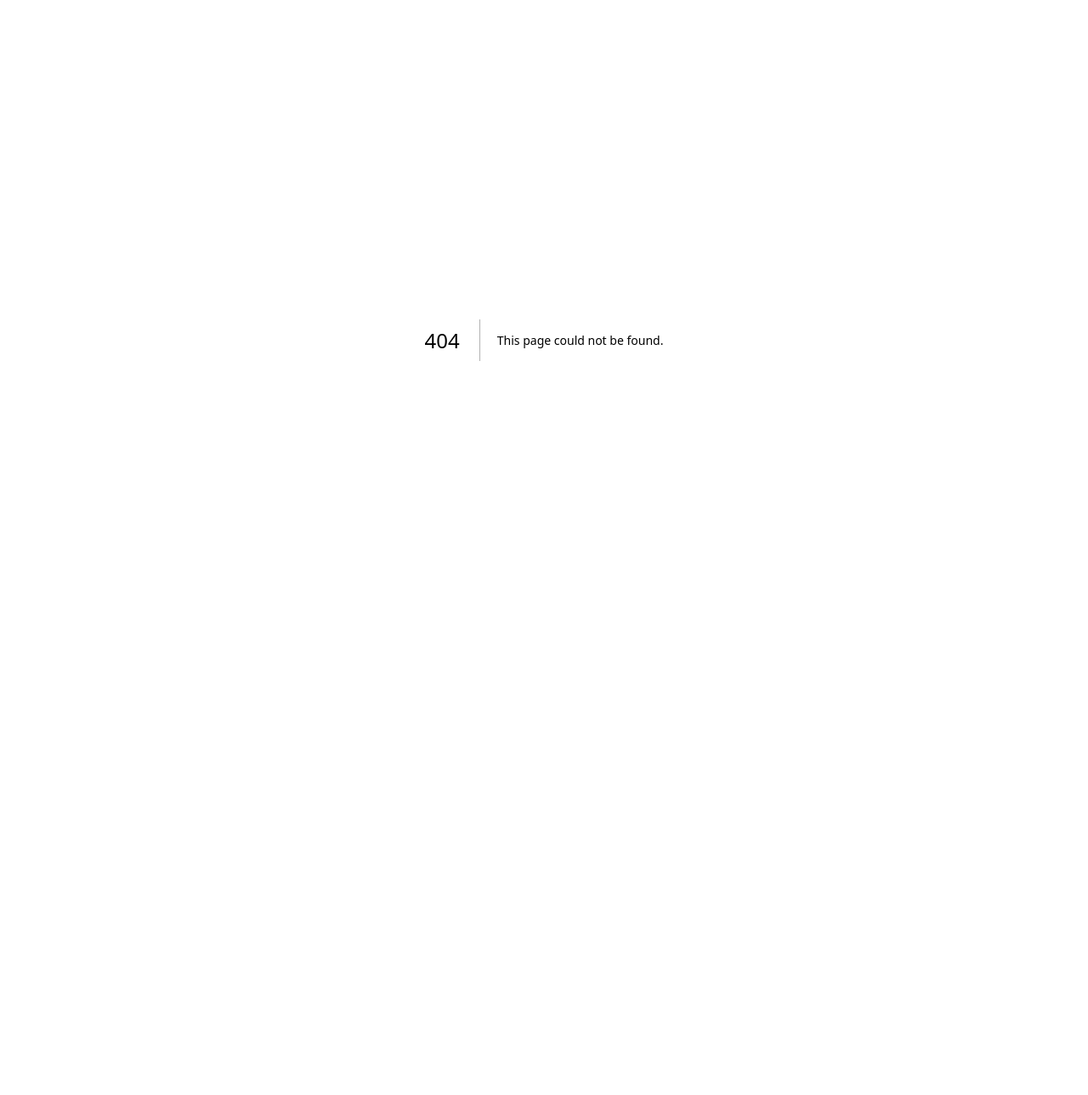
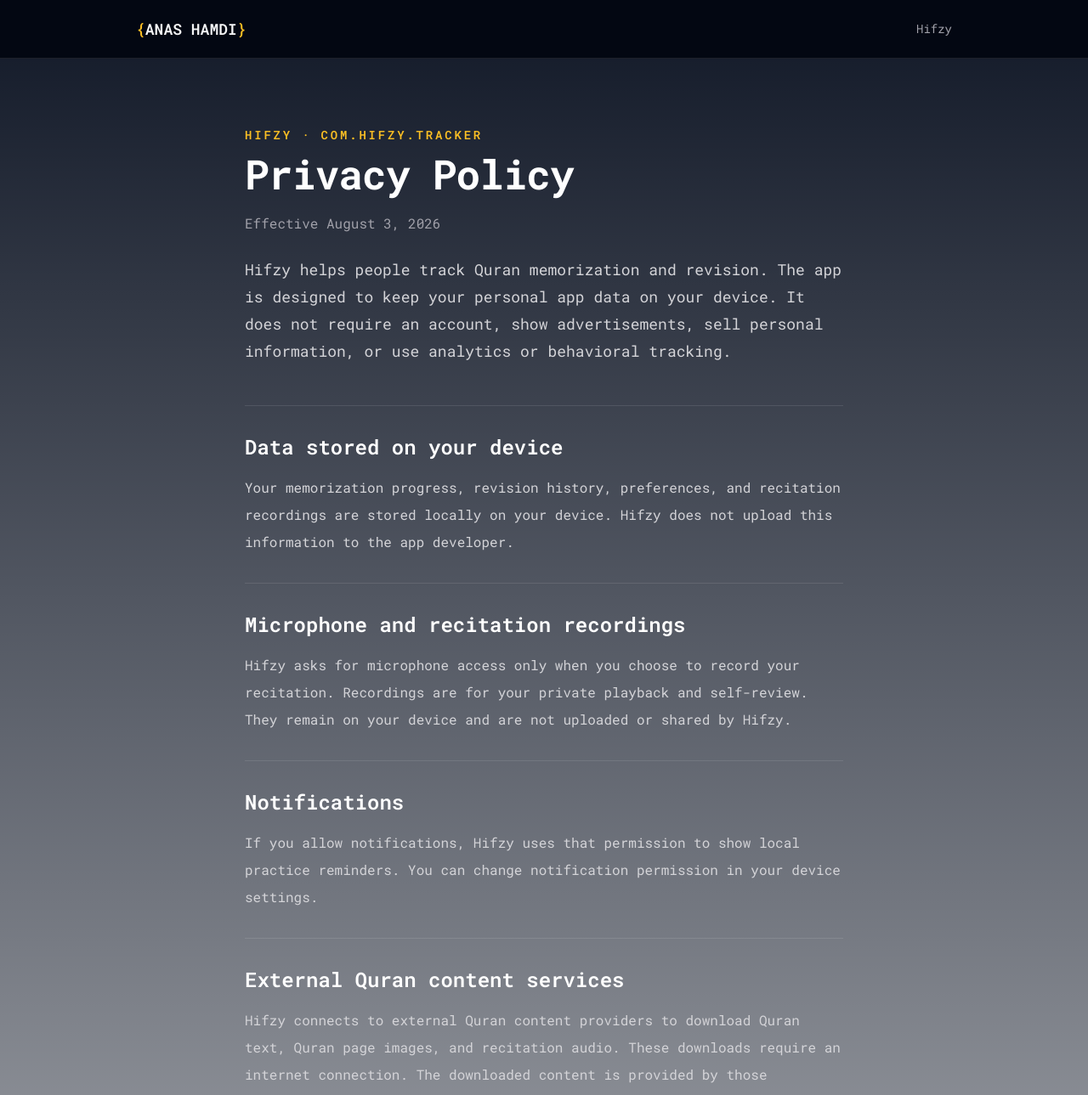
Before and after one commit to anashamdiosman/next-portfolio, a Next.js app: page /hifzy/privacy in a window 1280 px wide. Before the commit this address had no page. Shown: the top 1289 px of the page at 85% size. Before the commit the page ends 800 px from the top, so only its background shows below. Built offline with nearby package versions, Linux system fonts and the light colour scheme; no server answers.

Commit message:
feat: add privacy policy page and footer link

```diff
--- /dev/null
+++ b/pages/hifzy/privacy.tsx
@@ -0,0 +1,177 @@
+import Head from "next/head";
+import Link from "next/link";
+import { Roboto_Mono } from "next/font/google";
+
+const roboto = Roboto_Mono({ subsets: ["latin"] });
+
+const siteUrl = process.env.NEXT_PUBLIC_SITE_URL?.replace(/\/$/, "");
+const canonicalUrl = siteUrl
+  ? `${siteUrl}/hifzy/privacy`
+  : "/hifzy/privacy";
+
+export default function HifzyPrivacyPolicy() {
+  return (
+    <>
+      <Head>
+        <title>Privacy Policy | Hifzy</title>
+        <meta
+          name="description"
+          content="Learn how Hifzy handles Quran memorization progress, recordings, reminders, and other app data."
+        />
+        <meta name="robots" content="index, follow" />
+        <link rel="canonical" href={canonicalUrl} />
+        <meta property="og:type" content="website" />
+        <meta property="og:title" content="Privacy Policy | Hifzy" />
+        <meta
+          property="og:description"
+          content="Privacy information for the Hifzy Quran memorization and revision app."
+        />
+        <meta property="og:url" content={canonicalUrl} />
+      </Head>
+
+      <main
+        className={`${roboto.className} min-h-screen bg-gray-900 text-zinc-100`}
+      >
+        <header className="border-b border-white/10 bg-gray-950">
+          <div className="mx-auto flex max-w-5xl items-center justify-between px-5 py-5 sm:px-8">
+            <Link
+              href="/"
+              className="text-lg font-semibold transition-colors hover:text-amber-300"
+            >
+              <span className="text-amber-400">{"{"}</span>
+              ANAS HAMDI
+              <span className="text-amber-400">{"}"}</span>
+            </Link>
+            <span className="text-sm text-zinc-400">Hifzy</span>
+          </div>
+        </header>
+
+        <article className="mx-auto max-w-3xl px-5 py-14 sm:px-8 sm:py-20">
+          <div className="mb-12">
+            <p className="mb-3 text-sm font-semibold uppercase tracking-[0.2em] text-amber-400">
+              Hifzy · com.hifzy.tracker
+            </p>
+            <h1 className="text-4xl font-bold tracking-tight text-white sm:text-5xl">
+              Privacy Policy
+            </h1>
+            <p className="mt-5 text-base leading-7 text-zinc-400">
+              Effective August 3, 2026
+            </p>
+            <p className="mt-6 text-lg leading-8 text-zinc-300">
+              Hifzy helps people track Quran memorization and revision. The app
+              is designed to keep your personal app data on your device. It does
+              not require an account, show advertisements, sell personal
+              information, or use analytics or behavioral tracking.
+            </p>
+          </div>
+
+          <PolicySection title="Data stored on your device">
+            <p>
+              Your memorization progress, revision history, preferences, and
+              recitation recordings are stored locally on your device. Hifzy
+              does not upload this information to the app developer.
+            </p>
+          </PolicySection>
+
+          <PolicySection title="Microphone and recitation recordings">
+            <p>
+              Hifzy asks for microphone access only when you choose to record
+              your recitation. Recordings are for your private playback and
+              self-review. They remain on your device and are not uploaded or
+              shared by Hifzy.
+            </p>
+          </PolicySection>
+
+          <PolicySection title="Notifications">
+            <p>
+              If you allow notifications, Hifzy uses that permission to show
+              local practice reminders. You can change notification permission
+              in your device settings.
+            </p>
+          </PolicySection>
+
+          <PolicySection title="External Quran content services">
+            <p>
+              Hifzy connects to external Quran content providers to download
+              Quran text, Quran page images, and recitation audio. These
+              downloads require an internet connection. The downloaded content
+              is provided by those independent services, whose own terms and
+              privacy practices may apply when your device connects to them.
+            </p>
+          </PolicySection>
+
+          <PolicySection title="Children’s privacy">
+            <p>
+              Hifzy may be used by children and adults. It does not require an
+              account and does not include advertising, analytics, or behavioral
+              tracking. A parent or guardian can remove a child’s locally stored
+              Hifzy data using the deletion choices described below.
+            </p>
+          </PolicySection>
+
+          <PolicySection title="Deleting your data">
+            <p>
+              You can delete information stored by Hifzy using the reset or
+              delete-data option inside the app. Uninstalling Hifzy also removes
+              the app and its locally stored data from your device, subject to
+              your device’s normal backup and restore behavior.
+            </p>
+          </PolicySection>
+
+          <PolicySection title="Security">
+            <p>
+              Keeping Hifzy data on your device limits its transfer through the
+              app. You are responsible for protecting access to your device.
+              No storage method can be guaranteed to be completely secure.
+            </p>
+          </PolicySection>
+
+          <PolicySection title="Changes to this policy">
+            <p>
+              This policy may be updated if Hifzy’s features or privacy
+              practices change. The updated policy will be posted on this page
+              with a new effective date.
+            </p>
+          </PolicySection>
+
+          <PolicySection title="Contact">
+            <p>
+              Questions about Hifzy or this policy can be sent to{" "}
+              <a
+                href="mailto:anas-el-tom@live.com"
+                className="break-all text-amber-300 underline decoration-amber-300/40 underline-offset-4 hover:text-amber-200"
+              >
+                anas-el-tom@live.com
+              </a>
+              .
+            </p>
+          </PolicySection>
+        </article>
+
+        <footer className="border-t border-white/10 bg-gray-950">
+          <div className="mx-auto max-w-3xl px-5 py-8 text-sm text-zinc-500 sm:px-8">
+            © {new Date().getFullYear()} Hifzy. Privacy information for the
+            Android app com.hifzy.tracker.
+          </div>
+        </footer>
+      </main>
+    </>
+  );
+}
+
+function PolicySection({
+  title,
+  children,
+}: {
+  title: string;
+  children: React.ReactNode;
+}) {
+  return (
+    <section className="border-t border-white/10 py-8">
+      <h2 className="mb-4 text-xl font-semibold text-white sm:text-2xl">
+        {title}
+      </h2>
+      <div className="text-base leading-8 text-zinc-300">{children}</div>
+    </section>
+  );
+}
--- a/pages/index.tsx
+++ b/pages/index.tsx
@@ -1,4 +1,5 @@
 import Image from "next/image";
+import NextLink from "next/link";
 import { Roboto_Mono } from "next/font/google";
 import NavBar from "@/Components/NavBar/NavBar";
 import Banner from "@/Components/Banner/Banner";
@@ -32,6 +33,14 @@
       <Element name="section4" className="element">
         <Contact />
       </Element>
+      <footer className="border-t border-white/10 bg-gray-950 px-6 py-8 text-center text-sm text-zinc-400">
+        <NextLink
+          href="/hifzy/privacy"
+          className="transition-colors hover:text-amber-300"
+        >
+          Hifzy Privacy Policy
+        </NextLink>
+      </footer>
     </main>
   );
 }
```
